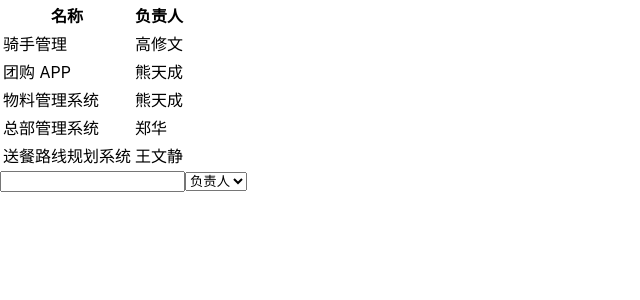
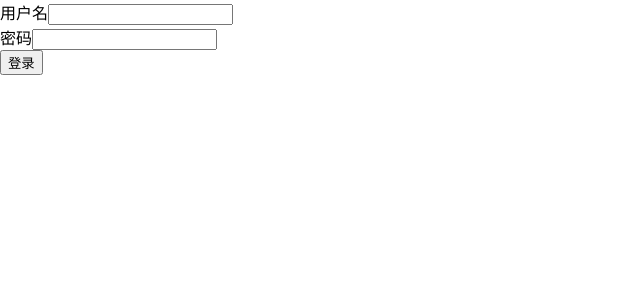
Before and after one commit to 19Qingfeng/Jira, a React (Create React App) app: page / in a window 1280 px wide. Shown: the top 300 px of the page, without its empty margins (0-640 px from the left). Built offline with nearby package versions, Linux system fonts and the light colour scheme; data requests are answered from the project's data file.

Commit message:
feat: login & json-server middlewares

```diff
--- a/package.json
+++ b/package.json
@@ -23,7 +23,7 @@
     "build": "react-scripts build",
     "test": "react-scripts test",
     "eject": "react-scripts eject",
-    "json-server": "json-server --watch __mock__/db.json",
+    "json-server": "json-server --watch __mock__/db.json --middlewares __mock__/middleware.js --port 9000",
     "prepare": "husky install"
   },
   "eslintConfig": {
--- a/src/index.tsx
+++ b/src/index.tsx
@@ -1,13 +1,13 @@
 import React from "react";
 import ReactDOM from "react-dom";
 import "./index.css";
-import App from "./App";
 import { ProjectListScreen } from "./pages/project-list";
+import { Login } from "./pages/login";
 import reportWebVitals from "./reportWebVitals";
 
 ReactDOM.render(
   <React.StrictMode>
-    <ProjectListScreen />
+    <Login />
   </React.StrictMode>,
   document.getElementById("root")
 );
--- /dev/null
+++ b/src/pages/login/index.tsx
@@ -0,0 +1,40 @@
+import React from "react";
+
+const baseUrl = process.env.REACT_APP_API_URL;
+
+const Login: React.FC = () => {
+  const login = (username: string, password: string) => {
+    fetch(`${baseUrl}/login`, {
+      method: "post",
+      headers: {
+        "Content-Type": "application/json",
+      },
+      body: JSON.stringify({ username, password }),
+    }).then(async (res) => {});
+  };
+
+  const handleSubmit: React.FormEventHandler<HTMLFormElement> = (event) => {
+    // HTMLFormElement.elements
+    const elements = event.currentTarget.elements;
+    const username = (elements[0] as HTMLInputElement).value;
+    const password = (elements[1] as HTMLInputElement).value;
+    login(username, password);
+    event.preventDefault();
+  };
+
+  return (
+    <form onSubmit={handleSubmit}>
+      <div>
+        <label htmlFor="username">用户名</label>
+        <input type="text" id="username" />
+      </div>
+      <div>
+        <label htmlFor="password">密码</label>
+        <input type="text" id="password" />
+      </div>
+      <button type="submit">登录</button>
+    </form>
+  );
+};
+
+export { Login };
```
Also changed, not shown: __mock__/middleware.js (added, +14 -0 lines), 1 other file (tests, documents, lock files or other folders).
